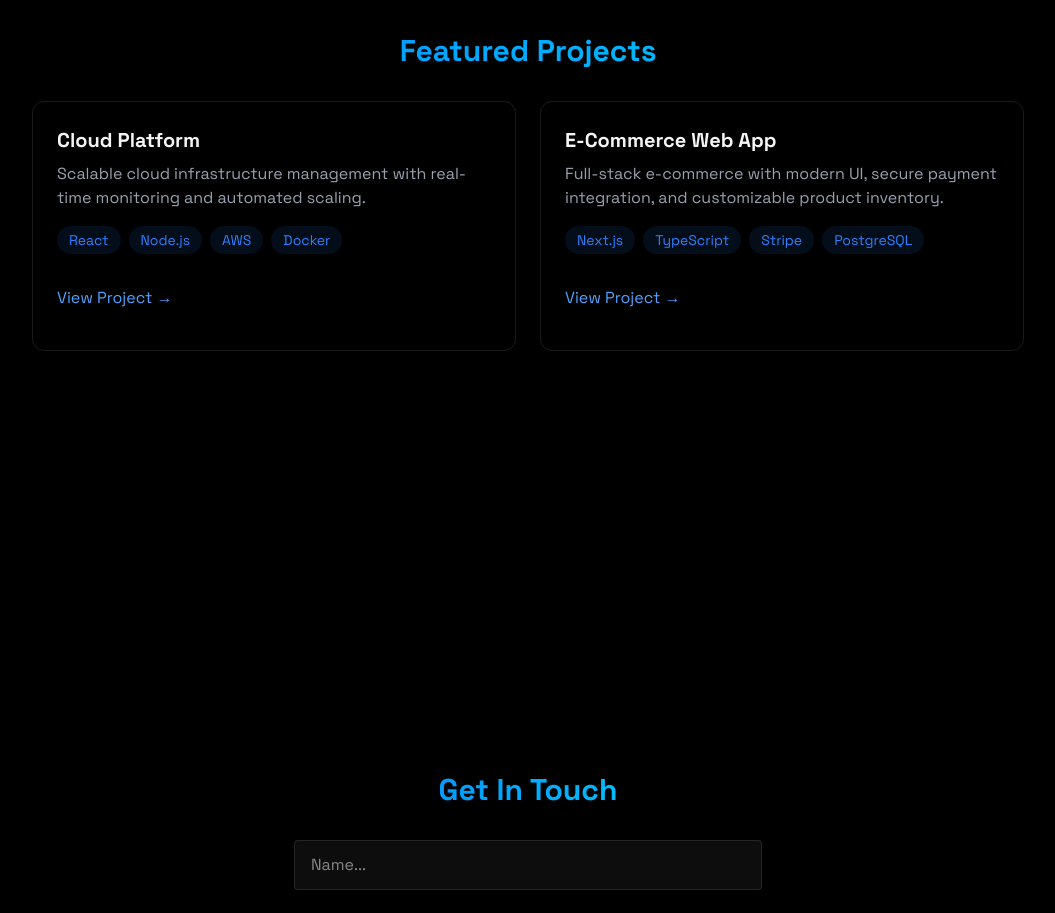
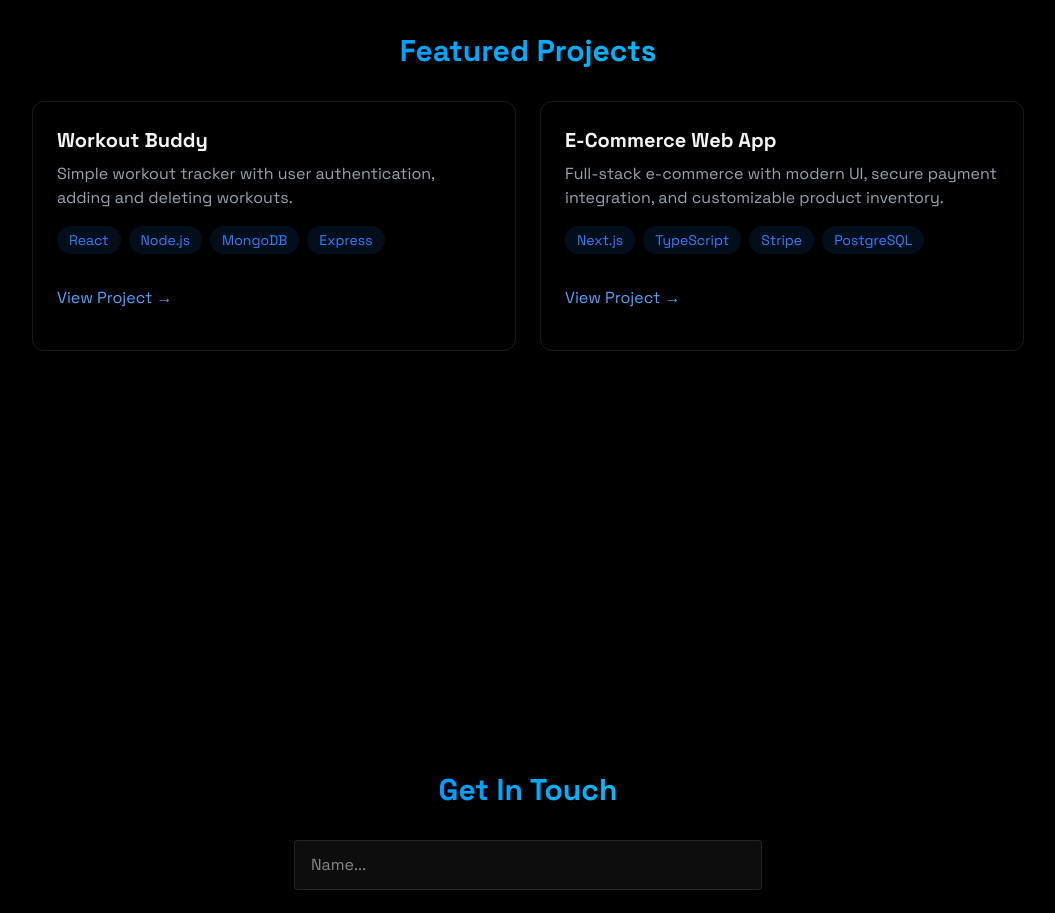
Before and after one commit to Manish2-1/Portfolio, a React (Vite) app: page / in a window 1280 px wide. Shown: the part 1840-2753 px from the top of the page, without its empty margins (112-1167 px from the left). Built offline with nearby package versions, Linux system fonts and the light colour scheme.

Commit message:
src/components/sections/Projects.jsx

```diff
--- a/src/components/sections/Projects.jsx
+++ b/src/components/sections/Projects.jsx
@@ -14,13 +14,13 @@ export const Projects = () => {
 
           <div className="grid grid-cols-1 md:grid-cols-2 gap-6">
             <div className="p-6 rounded-xl border border-white/10 hover:-translate-y-1 hover:border-blue-500/30 hover:shadow-[0_2px_8px_rgba(59,130,246,0.2)] transition">
-              <h3 className="text-xl font-bold mb-2">Cloud Platform</h3>
+              <h3 className="text-xl font-bold mb-2">Workout Buddy</h3>
               <p className="text-gray-400 mb-4">
-                Scalable cloud infrastructure management with real-time
-                monitoring and automated scaling.
+                Simple workout tracker with user authentication, adding and
+                deleting workouts.
               </p>
               <div className="flex flex-wrap gap-2 mb-4">
-                {["React", "Node.js", "AWS", "Docker"].map((tech, key) => (
+                {["React", "Node.js", "MongoDB", "Express"].map((tech, key) => (
                   <span
                     key={key}
                     className="bg-blue-500/10 text-blue-500 py-1 px-3 rounded-full text-sm hover:bg-blue-500/20
```
